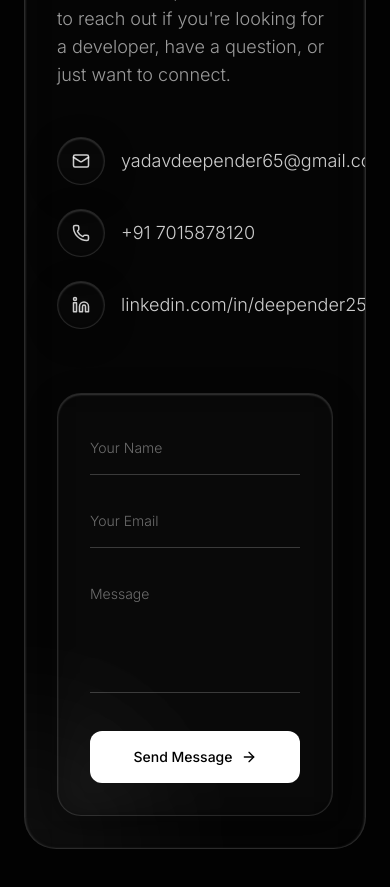
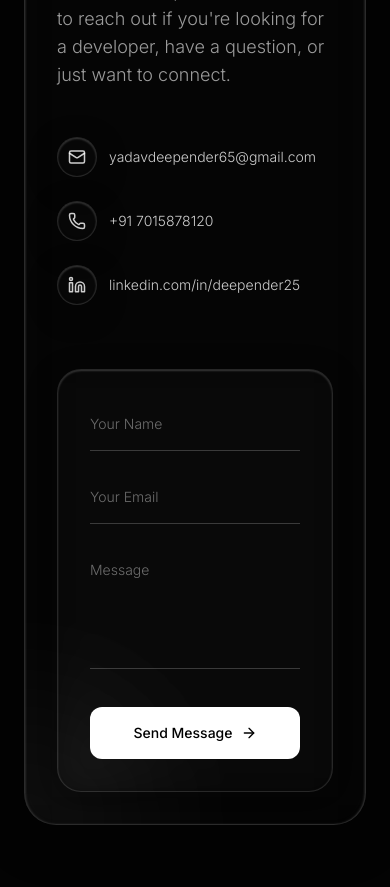
Before and after one commit to Deepender25/deepender-portfolio-v2, a React (Vite) app: page / in a window 390 px wide. Shown: the part 9260-10147 px from the top of the page. Built offline with nearby package versions, Linux system fonts and the light colour scheme.

Commit message:
layout issue fixed

```diff
--- a/src/components/Contact.tsx
+++ b/src/components/Contact.tsx
@@ -70,23 +70,23 @@ export default function Contact() {
             </p>
 
             <div className="flex flex-col gap-6">
-              <a href="mailto:yadavdeepender65@gmail.com" className="flex items-center gap-4 text-white/80 hover:text-white transition-colors group w-fit">
-                <div className="w-12 h-12 rounded-full glass-panel flex items-center justify-center group-hover:bg-white group-hover:text-black transition-all">
+              <a href="mailto:yadavdeepender65@gmail.com" className="flex items-center gap-3 md:gap-4 text-white/80 hover:text-white transition-colors group w-full md:w-fit">
+                <div className="shrink-0 w-10 h-10 md:w-12 md:h-12 rounded-full glass-panel flex items-center justify-center group-hover:bg-white group-hover:text-black transition-all">
                   <Mail size={18} />
                 </div>
-                <span className="font-light text-lg">yadavdeepender65@gmail.com</span>
+                <span className="font-light text-sm md:text-lg break-all md:break-normal">yadavdeepender65@gmail.com</span>
               </a>
-              <a href="tel:+917015878120" className="flex items-center gap-4 text-white/80 hover:text-white transition-colors group w-fit">
-                <div className="w-12 h-12 rounded-full glass-panel flex items-center justify-center group-hover:bg-white group-hover:text-black transition-all">
+              <a href="tel:+917015878120" className="flex items-center gap-3 md:gap-4 text-white/80 hover:text-white transition-colors group w-full md:w-fit">
+                <div className="shrink-0 w-10 h-10 md:w-12 md:h-12 rounded-full glass-panel flex items-center justify-center group-hover:bg-white group-hover:text-black transition-all">
                   <Phone size={18} />
                 </div>
-                <span className="font-light text-lg">+91 7015878120</span>
+                <span className="font-light text-sm md:text-lg break-all md:break-normal">+91 7015878120</span>
               </a>
-              <a href="https://www.linkedin.com/in/deepender25/" target="_blank" rel="noreferrer" className="flex items-center gap-4 text-white/80 hover:text-white transition-colors group w-fit">
-                <div className="w-12 h-12 rounded-full glass-panel flex items-center justify-center group-hover:bg-white group-hover:text-black transition-all">
+              <a href="https://www.linkedin.com/in/deepender25/" target="_blank" rel="noreferrer" className="flex items-center gap-3 md:gap-4 text-white/80 hover:text-white transition-colors group w-full md:w-fit">
+                <div className="shrink-0 w-10 h-10 md:w-12 md:h-12 rounded-full glass-panel flex items-center justify-center group-hover:bg-white group-hover:text-black transition-all">
                   <Linkedin size={18} />
                 </div>
-                <span className="font-light text-lg">linkedin.com/in/deepender25</span>
+                <span className="font-light text-sm md:text-lg break-all md:break-normal">linkedin.com/in/deepender25</span>
               </a>
             </div>
           </div>
```
